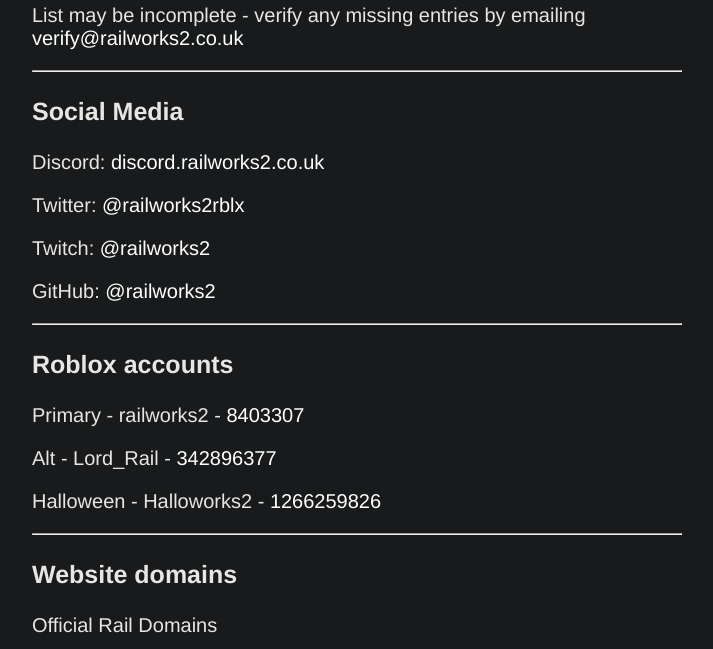
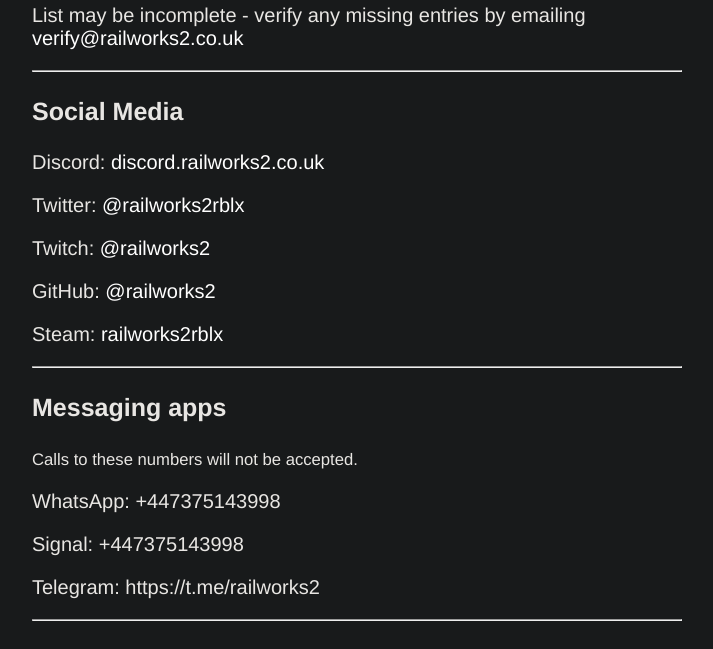
Before and after one commit to railworks2rblx/verify.railworks2.com, a plain HTML site: page index.html in a window 1280 px wide. Shown: the part 80-729 px from the top of the page, without its empty margins (283-996 px from the left). Drawn offline with Linux system fonts and the light colour scheme.

Commit message:
Update index.html
+ Added steam profile
+ Messaging apps (Signal/WhatsApp/Telegram)

```diff
--- a/index.html
+++ b/index.html
@@ -6,14 +6,36 @@
     <title>Verify railworks2</title>
     <meta name='viewport' content='width=device-width, initial-scale=1'>
     <style>
+        body {
+            background-color: #181A1B;
+            font: 20px Helvetica, sans-serif;
+            color: #E8E6E3;
+        }
 
-        body { background-color: #181A1B; font: 20px Helvetica, sans-serif; color: #E8E6E3; }
-        h1 { font-size: 30px; }
-        h3 { font-size: 25px; }
-        a { color: white; text-decoration: none; }
-  	    a:hover { color: grey; text-decoration: none; }
-        article { display: block; text-align: left; width: 650px; margin: 0 auto; }
+        h1 {
+            font-size: 30px;
+        }
 
+        h3 {
+            font-size: 25px;
+        }
+
+        a {
+            color: white;
+            text-decoration: none;
+        }
+
+        a:hover {
+            color: grey;
+            text-decoration: none;
+        }
+
+        article {
+            display: block;
+            text-align: left;
+            width: 650px;
+            margin: 0 auto;
+        }
     </style>
 </head>
 
@@ -28,6 +50,14 @@
         <p>Twitter: <a href="https://twitter.com/railworks2rblx">@railworks2rblx</a></p>
         <p>Twitch: <a href="https://twitter.com/railworks2">@railworks2</a></p>
         <p>GitHub: <a href="https://github.com/railworks2">@railworks2</a></p>
+        <p>Steam: <a href="https://steamcommunity.com/id/railworks2rblx/">railworks2rblx</a></p>
+        <hr/>
+
+        <h3>Messaging apps</h3>
+        <small>Calls to these numbers will not be accepted.</small>
+        <p>WhatsApp: +447375143998</p>
+        <p>Signal: +447375143998</p>
+        <p>Telegram: https://t.me/railworks2</p>
         <hr/>
 
         <h3>Roblox accounts</h3>
```
Lines whose indentation alone changed are shown as unchanged.
